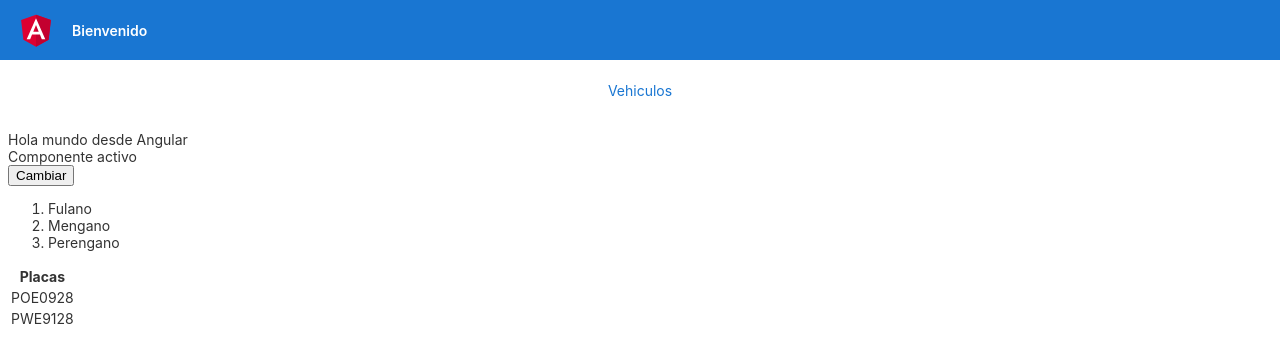
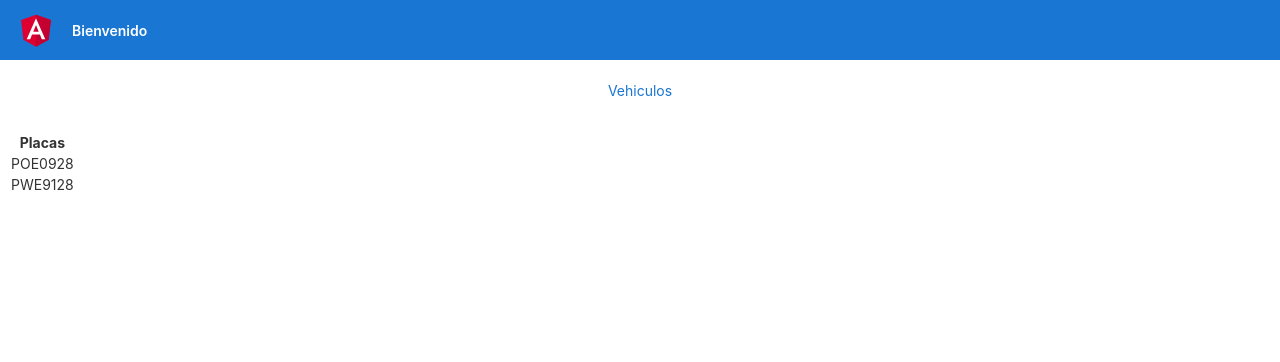
Before and after one commit to julioaguilarlania/vehiculos-angular, an Angular app: page /vehiculos in a window 1280 px wide. Shown: the top 362 px of the page. Built offline with nearby package versions, Linux system fonts and the light colour scheme.

Commit message:
Se comentan elementos básicos

```diff
--- a/src/app/lista-vehiculos/lista-vehiculos.component.html
+++ b/src/app/lista-vehiculos/lista-vehiculos.component.html
@@ -1,3 +1,4 @@
+<!--
 <div>{{ mensaje }}</div>
 <div *ngIf="activo">Componente activo</div>
 <div *ngIf="!activo">Componente inactivo</div>
@@ -7,6 +8,7 @@
     <li *ngFor="let nombre of lista">{{nombre}}</li>
   </ol>
 </div>
+-->
 <div>
   <table>
     <thead>
--- a/src/app/lista-vehiculos/lista-vehiculos.component.ts
+++ b/src/app/lista-vehiculos/lista-vehiculos.component.ts
@@ -8,10 +8,15 @@ import { VehiculosService } from '../services/vehiculos.service';
   styleUrls: ['./lista-vehiculos.component.css']
 })
 export class ListaVehiculosComponent implements OnInit {
-
+/*
   mensaje: string = "Hola mundo desde Angular";
   activo: boolean = true;
   lista: string[] = ["Fulano", "Mengano", "Perengano"];
+
+  toggleActivo():void {
+    this.activo = !this.activo;
+  }
+  */
   listaVehiculos: Vehiculo[] = [];
 
   constructor(private vsService:VehiculosService) { }
@@ -25,8 +30,4 @@ export class ListaVehiculosComponent implements OnInit {
     console.log('Fin de ngOnInit')
   }
 
-  toggleActivo():void {
-    this.activo = !this.activo;
-  }
-
 }
```
